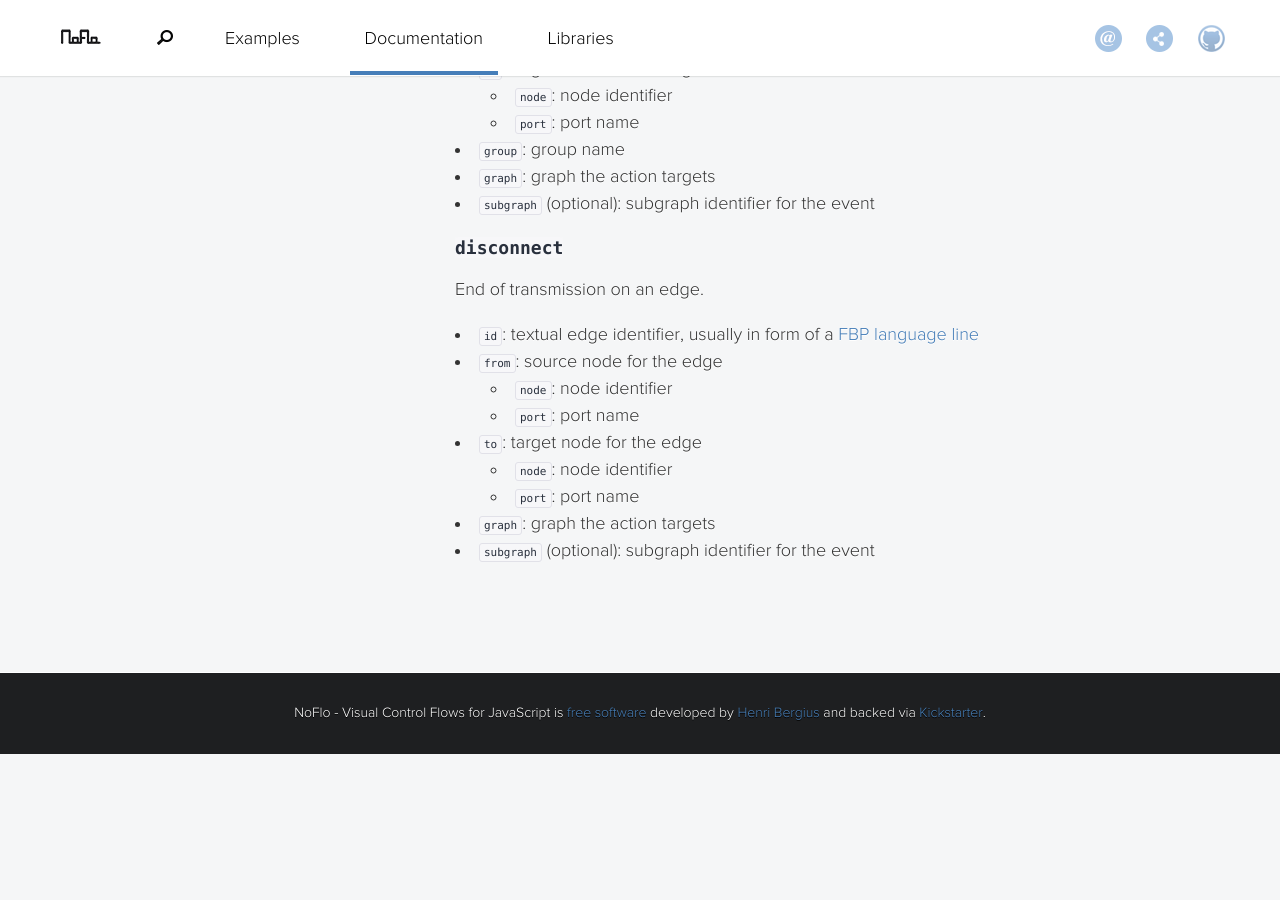
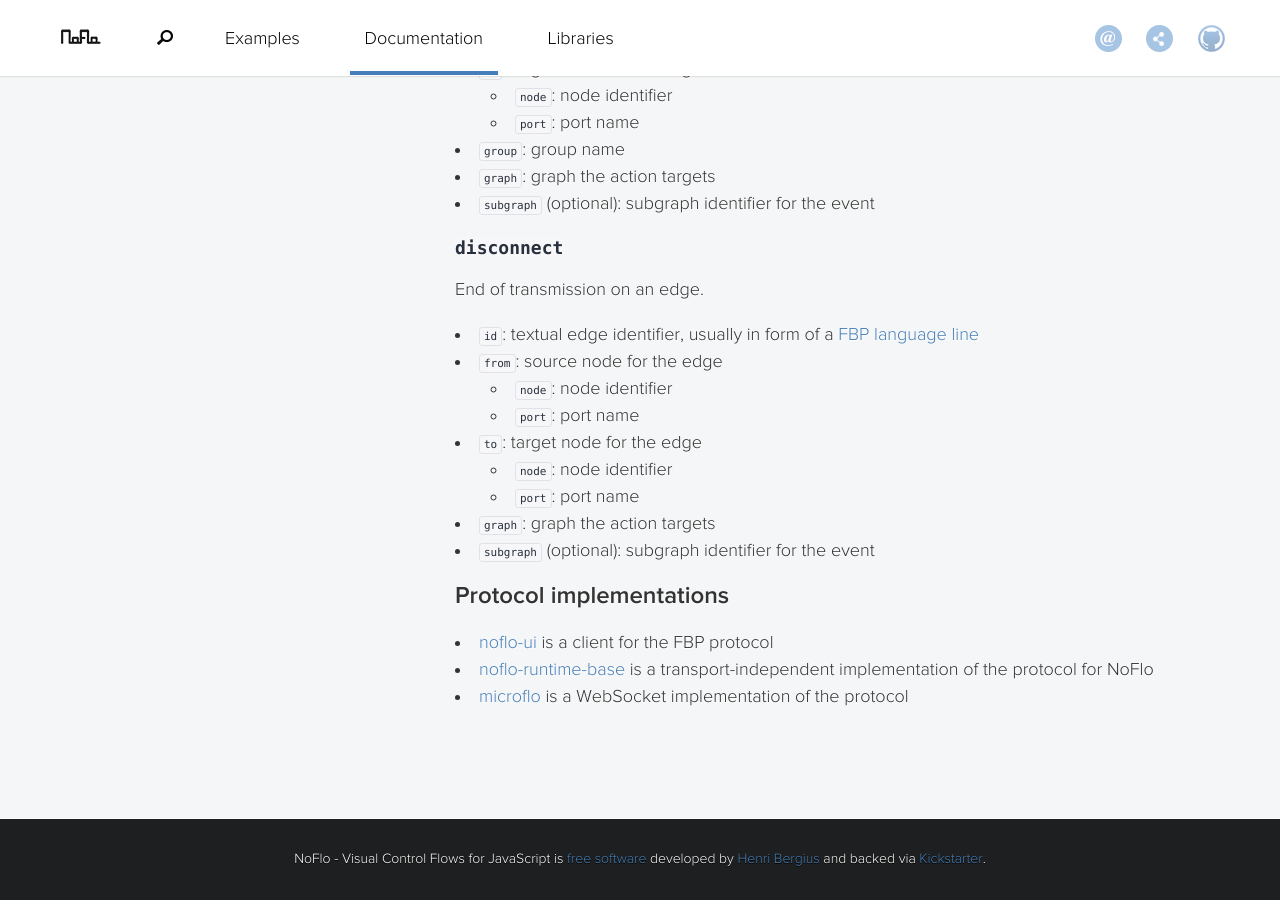
Before and after one commit to noflo/noflo.github.io, a Jekyll site: the page built from documentation/_posts/2013-07-09-protocol.md, in a window 1280 px wide and 900 px high, scrolled down 6498 px. Built offline with Jekyll 4.4.1, drawn with Linux system fonts in a browser that asks for light colours; nearby versions of some CDN libraries; Markdown is read by kramdown in place of the engine named in the settings; before the commit the page ends 7252 px from its top, so only the background shows below that.

Commit message:
Links to protocol implementations

```diff
--- a/documentation/_posts/2013-07-09-protocol.md
+++ b/documentation/_posts/2013-07-09-protocol.md
@@ -263,3 +263,9 @@ End of transmission on an edge.
   - `port`: port name
 * `graph`: graph the action targets
 * `subgraph` (optional): subgraph identifier for the event
+
+## Protocol implementations
+
+* [noflo-ui](https://github.com/noflo/noflo-ui) is a client for the FBP protocol
+* [noflo-runtime-base](https://github.com/noflo/noflo-runtime-base) is a transport-independent implementation of the protocol for NoFlo
+* [microflo](https://github.com/jonnor/microflo) is a WebSocket implementation of the protocol
```
